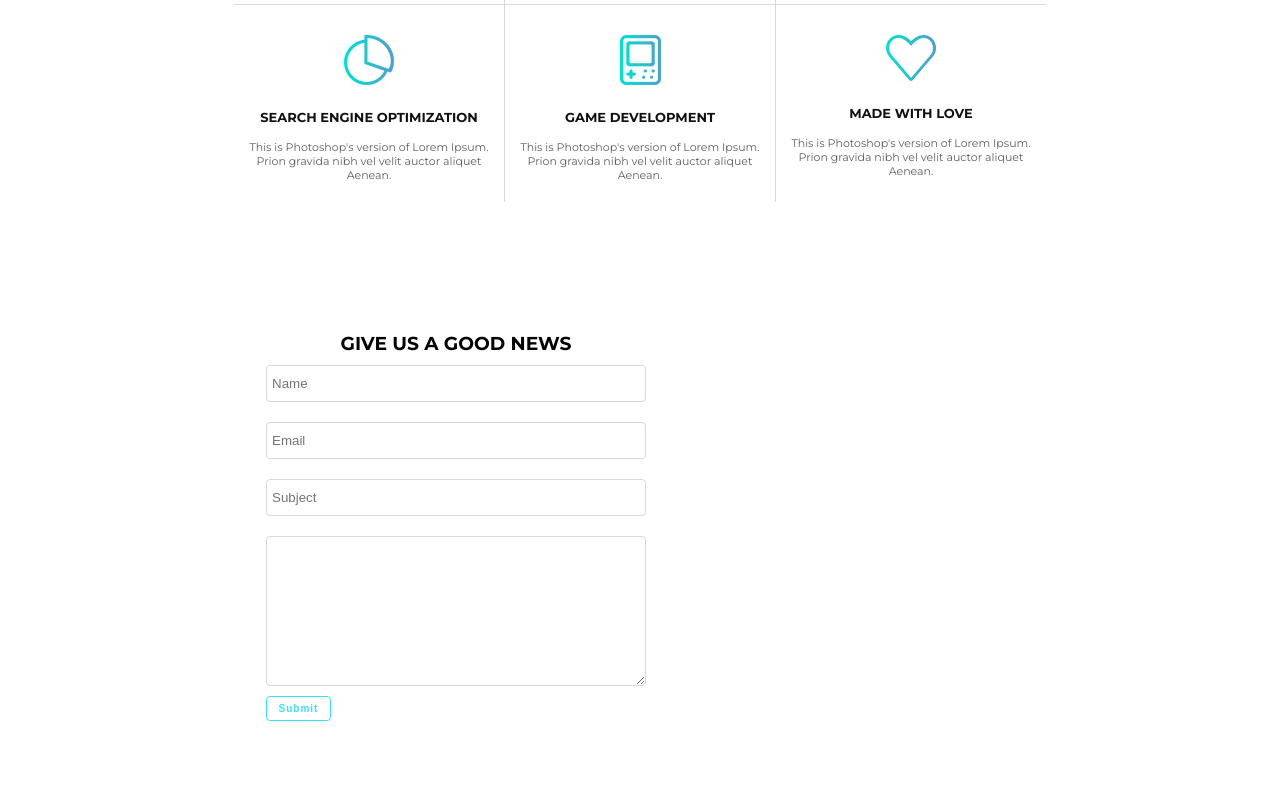
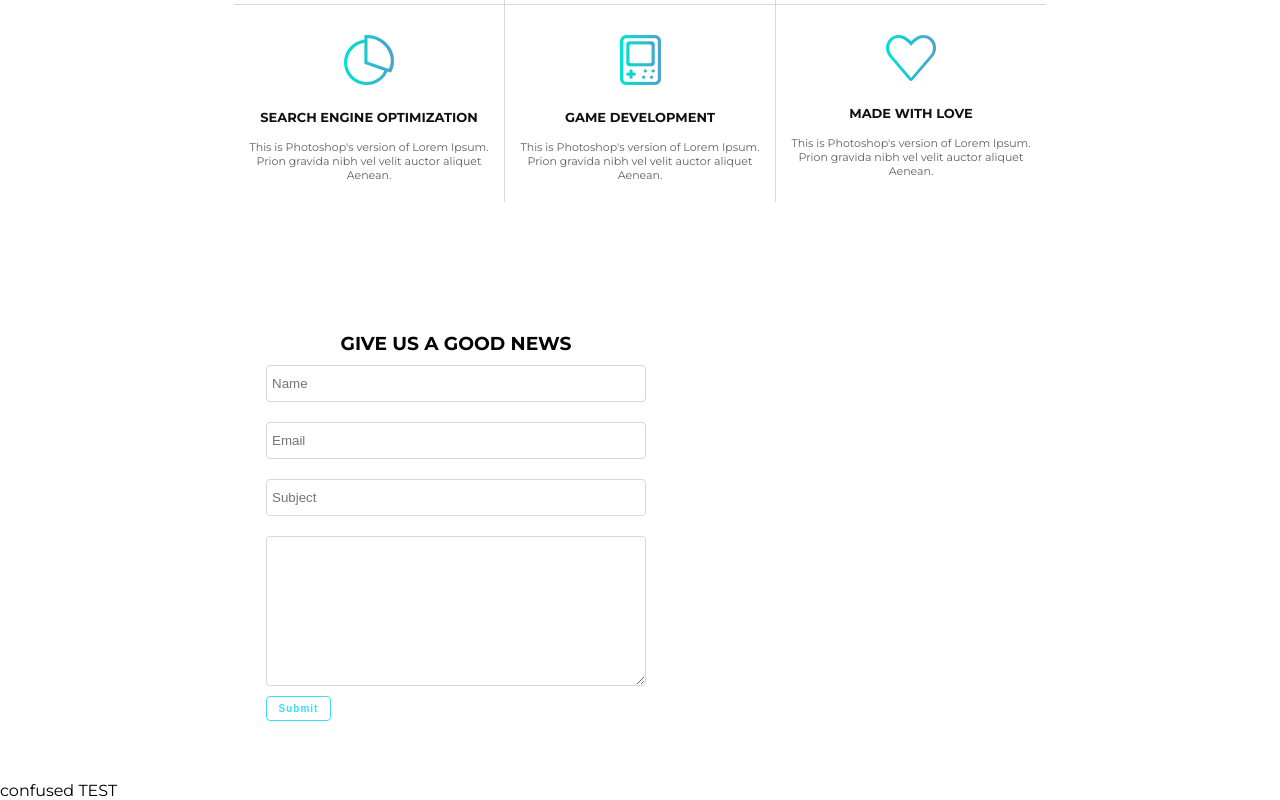
Before and after one commit to keithrinehart/Group2Project, a plain HTML site: page index.html in a window 1280 px wide. Shown: the part 1107-1907 px from the top of the page. Drawn offline with Linux system fonts and the light colour scheme.

Commit message:
added test paragragh

```diff
--- a/index.html
+++ b/index.html
@@ -171,6 +171,7 @@
         </div>
       </div>
     </section>
+    <p>confused TEST</p>
 
 
   </body>
```
